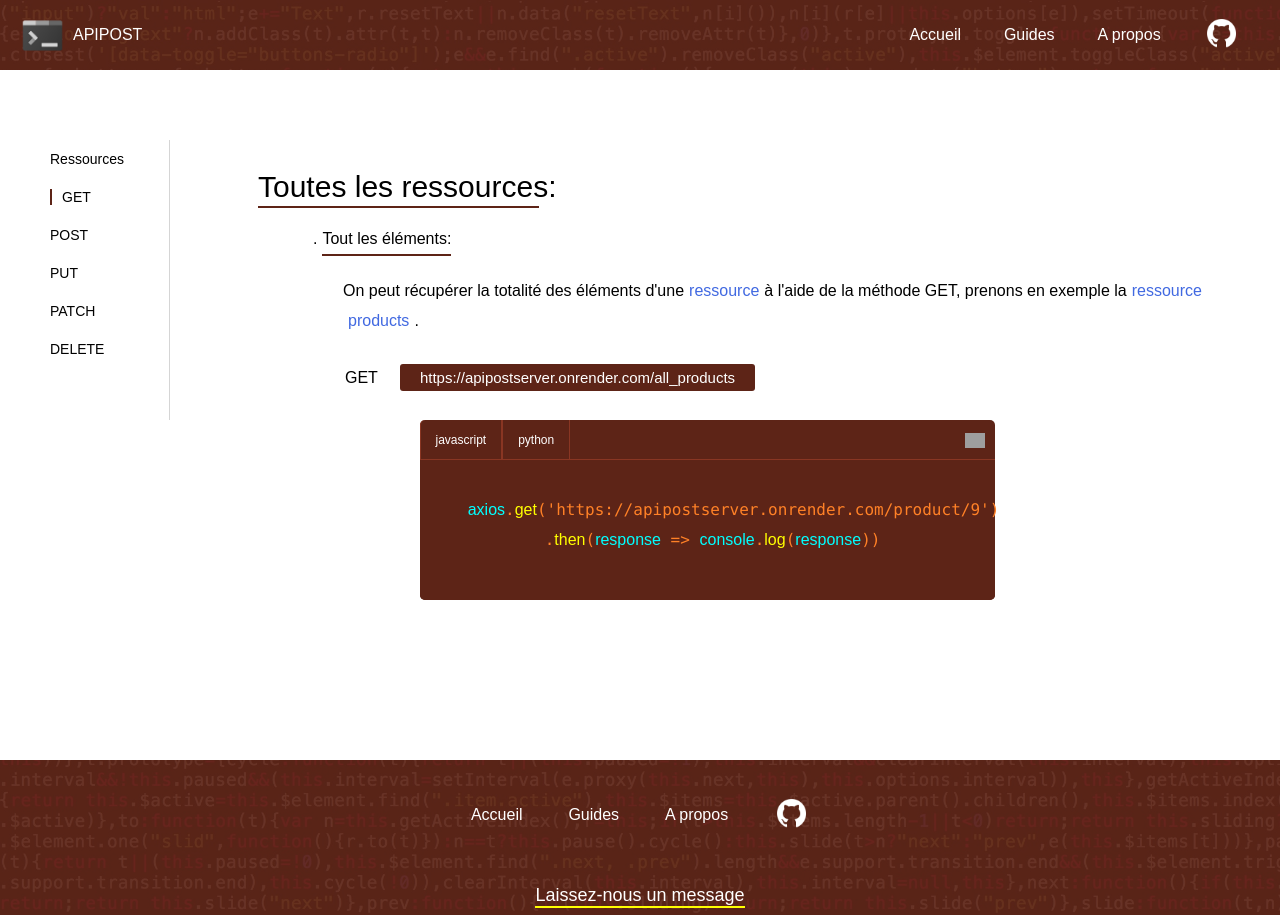
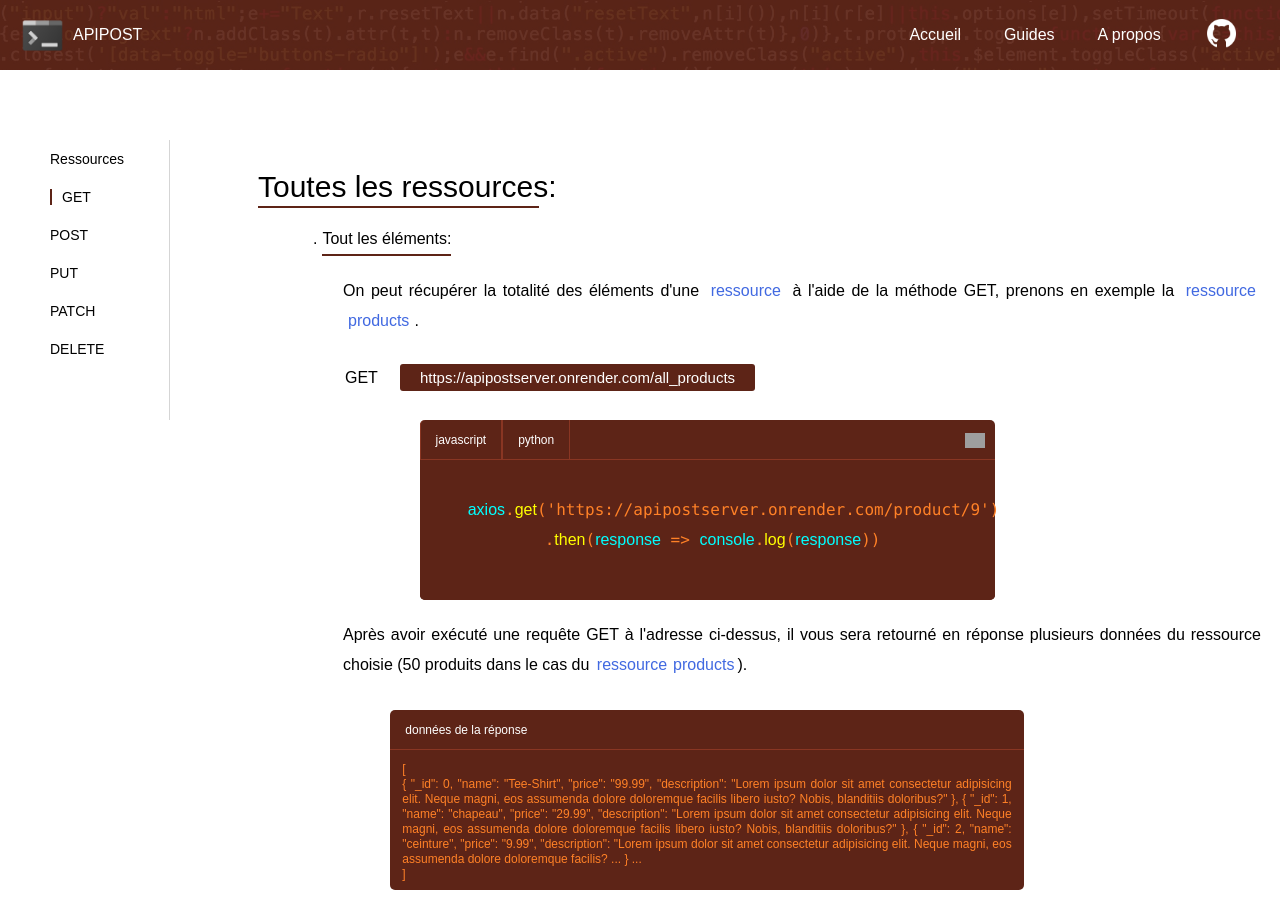
Before and after one commit to IALYFrancisco/APIPOST, a Vue app: page /guides/get in a window 1280 px wide. Shown: the top 915 px of the page. Built offline with nearby package versions, Linux system fonts and the light colour scheme; grey boxes are pictures that could not be loaded.

Commit message:
Documentation de fetching de tout les éléments de la ressource products est en place

```diff
--- a/src/components/GetComponent.vue
+++ b/src/components/GetComponent.vue
@@ -13,20 +13,12 @@
         <p class="subtext">
           On peut récupérer la totalité des éléments d'une <span class="keyword" style="margin: 0 5px;"><RouterLink to="/guides">ressource</RouterLink></span> à l'aide de la méthode GET, prenons en exemple la <span class="keyword" style="margin: 0 5px;"><RouterLink to="/guides">ressource</RouterLink></span> <span class="keyword" style="margin: 0 5px;"><RouterLink to="/guides">products</RouterLink></span>.
         </p>
-        <!-- <span class="subtitle">
-            <p class="numero">.</p>
-            <p class="question">Routes:</p>
-        </span> -->
         <p class="subtext" style="margin-bottom: 20px;">
           <table>
               <tr>
                   <td>GET</td>
                   <td><span class="url">https://apipostserver.onrender.com/all_products</span></td>
               </tr>
-              <!-- <tr>
-                  <td>GET, POST, PUT, PATCH, DELETE</td>
-                  <td><span class="url">https://apipostserver.onrender.com/product/_id</span></td>
-              </tr> -->
           </table>
           <span class="keyword"><RouterLink to="#"></RouterLink></span>
         </p>
@@ -53,6 +45,37 @@
       <RouterView />
     </div>
   </div>
+      <p class="subtext">
+        Après avoir exécuté une requête GET à l'adresse ci-dessus, il vous sera retourné en réponse plusieurs données du ressource choisie (50 produits dans le cas du <span class="keyword" style="margin: 0 3px;"><RouterLink to="/guides">ressource</RouterLink></span><span class="keyword" style="margin: 0 3px;"><RouterLink to="/guides">products</RouterLink></span>).
+      </p>
+      <div class="result">
+        <div class="result_title">
+          données de la réponse
+        </div>
+        <div class="result_data">
+          <p>
+            [<br>
+            {
+                "_id": 0,
+                "name": "Tee-Shirt",
+                "price": "99.99",
+                "description": "Lorem ipsum dolor sit amet consectetur adipisicing elit. Neque magni, eos assumenda dolore doloremque facilis libero iusto? Nobis, blanditiis doloribus?"
+            },
+            {
+                "_id": 1,
+                "name": "chapeau",
+                "price": "29.99",
+                "description": "Lorem ipsum dolor sit amet consectetur adipisicing elit. Neque magni, eos assumenda dolore doloremque facilis libero iusto? Nobis, blanditiis doloribus?"
+            },
+            {
+                "_id": 2,
+                "name": "ceinture",
+                "price": "9.99",
+                "description": "Lorem ipsum dolor sit amet consectetur adipisicing elit. Neque magni, eos assumenda dolore doloremque facilis? ... } ...
+                <br> ]
+          </p>
+        </div>
+      </div>
     </p>
     </li>
   </ul>
@@ -66,7 +89,6 @@ export default {
   data: function () {
     return {
       scriptCopied: false,
-      // requestStore: useRequestStore()
     }
   },
   components: {
@@ -153,11 +175,48 @@ ul.all li p.text span.subtitle p.question {
 
 ul.all li p.text p.subtext {
   margin-left: 95px;
-  display: flex;
   flex-wrap: wrap;
   align-items: center;
   margin-top: 20px;
   width: 100%;
+}
+
+ul.all li p.text div.result {
+  width: 69%;
+  height: 180px;
+  margin: 30px auto;
+}
+
+ul.all li p.text div.result div.result_title {
+  height:40px;
+  width: 100%;
+  background-color: #5d2417;
+  border-top-left-radius: 5px;
+  border-top-right-radius: 5px;
+  font-size: 12px;
+  color: white;
+  display: flex;
+  align-items: center;
+  padding-left: 15px;
+  border-bottom: 0.1px solid #893623;
+}
+
+ul.all li p.text div.result div.result_data {
+  width: 100%;
+  height: calc(100% - 40px);
+  background-color: #5d2417;
+  border-bottom-right-radius: 5px;
+  border-bottom-left-radius: 5px;
+}
+
+ul.all li p.text div.result div.result_data p {
+  width: 100%;
+  height: 100%;
+  display: flex;
+  font-size: 12px;
+  color: rgb(255, 129, 39);
+  line-height: 15px;
+  padding: 12px;
 }
 
 ul.all li p.text p.subtext span.url {
```
